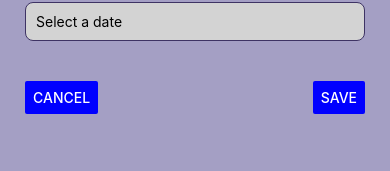
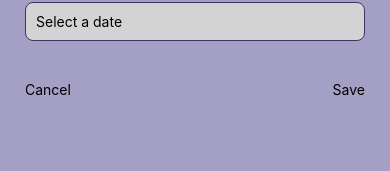
Before and after one commit to xilu56/Assignment2, a React Native app: screen /AddActivity in a window 390 px wide. Shown: the part 236-407 px from the top of the page. Built offline with nearby package versions, Linux system fonts and the light colour scheme.

Commit message:
Replaced buttons to pressable in addanactivity.js

```diff
--- a/Screens/addanactivity.js
+++ b/Screens/addanactivity.js
@@ -1,5 +1,5 @@
 import React, { useState, useContext } from 'react';
-import { View, Text, TextInput, Button, Alert, StyleSheet, TouchableWithoutFeedback } from 'react-native';
+import { View, Text, TextInput, Alert, StyleSheet, TouchableWithoutFeedback, Pressable } from 'react-native';
 import DateTimePicker from '@react-native-community/datetimepicker';
 import DropDownPicker from 'react-native-dropdown-picker';
 import { ActivityContext } from '../Context/ActivityContext';
@@ -7,8 +7,8 @@ import { ThemeContext } from '../Context/ThemeContext';
 import { commonStyles } from '../Helper/styles';
 
 export default function AddAnActivity({ navigation }) {
-  const { addActivity } = useContext(ActivityContext); // Use context to add new activity
-  const { theme } = useContext(ThemeContext); // Assume there's a theme context for styling
+  const { addActivity } = useContext(ActivityContext);
+  const { theme } = useContext(ThemeContext);
   const [activityType, setActivityType] = useState(null);
   const [duration, setDuration] = useState('');
   const [date, setDate] = useState(null);
@@ -24,39 +24,32 @@ export default function AddAnActivity({ navigation }) {
     { label: 'Hiking', value: 'Hiking' },
   ]);
 
-  // Validate and save the new entry
   const handleSave = () => {
-    // Check if activity type is selected
     if (!activityType) {
       Alert.alert('Error', 'Please select an activity.');
       return;
     }
 
-    // Check if duration is valid: should be a positive number and not empty
     if (duration === '' || isNaN(duration) || parseFloat(duration) <= 0) {
       Alert.alert('Error', 'Please enter a valid numeric duration greater than 0.');
       return;
     }
 
-    // Check if date is selected
     if (!date) {
       Alert.alert('Error', 'Please select a date.');
       return;
     }
 
-    // If all validation passes, proceed to add the activity
     const isSpecial = (activityType === 'Running' || activityType === 'Weights') && parseFloat(duration) > 60;
 
-    // Add the new activity entry using the context
     addActivity({
-      id: Math.random().toString(), // unique identifier
-      name: activityType, // activity type
-      date: date.toDateString(), // formatted date
-      value: `${duration} min`, // duration in minutes
-      special: isSpecial, // marks activity as special if conditions met
+      id: Math.random().toString(),
+      name: activityType,
+      date: date.toDateString(),
+      value: `${duration} min`,
+      special: isSpecial,
     });
 
-    // After saving, go back to the previous screen (specific tab)
     navigation.goBack();
   };
 
@@ -82,7 +75,7 @@ export default function AddAnActivity({ navigation }) {
         setItems={setItems}
         placeholder="Select An Activity"
         style={[
-            commonStyles.dropdown,
+          commonStyles.dropdown,
           {
             borderColor: theme.primary,
             backgroundColor: open ? theme.white : theme.gray
@@ -126,8 +119,19 @@ export default function AddAnActivity({ navigation }) {
       )}
 
       <View style={commonStyles.buttonContainer}>
-        <Button title="Cancel" onPress={() => navigation.goBack()} color={theme.Button} />
-        <Button title="Save" onPress={handleSave} color={theme.Button} />
+        <Pressable onPress={() => navigation.goBack()} style={({ pressed }) => [
+          { backgroundColor: pressed ? theme.primary : theme.buttonBackground },
+          commonStyles.button
+        ]}>
+          <Text style={{ color: theme.buttonText }}>Cancel</Text>
+        </Pressable>
+
+        <Pressable onPress={handleSave} style={({ pressed }) => [
+          { backgroundColor: pressed ? theme.primary : theme.buttonBackground },
+          commonStyles.button
+        ]}>
+          <Text style={{ color: theme.buttonText }}>Save</Text>
+        </Pressable>
       </View>
     </View>
   );
```
